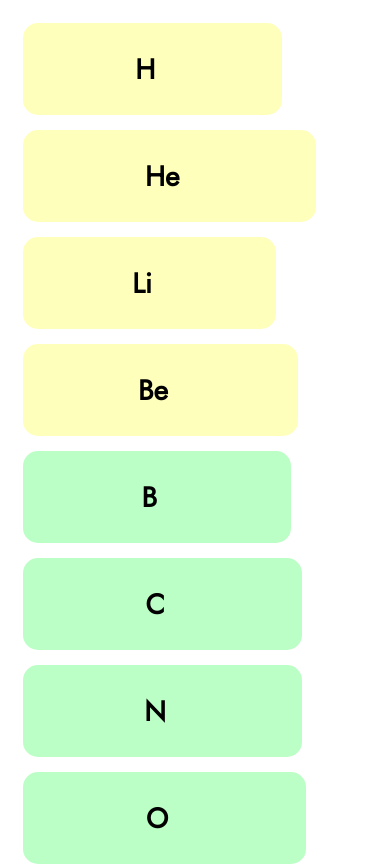
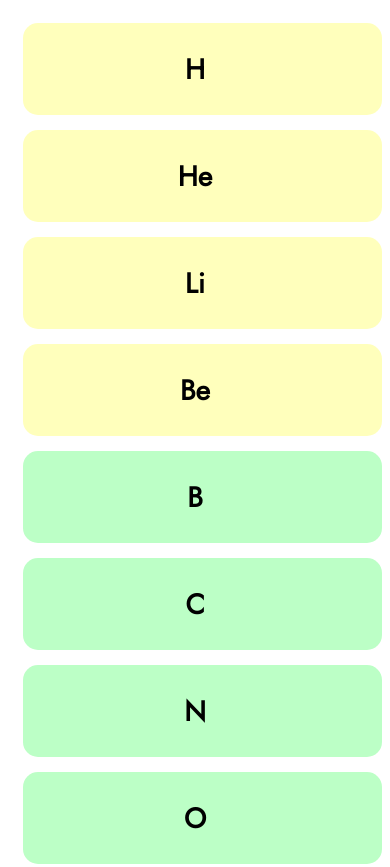
Before and after one commit to Batir20/ChemistrySRP, a plain HTML site: page index.html in a window 390 px wide. Shown: the top 867 px of the page. Drawn offline with Linux system fonts and the light colour scheme.

Commit message:
Update style.css

```diff
--- a/style.css
+++ b/style.css
@@ -102,3 +102,9 @@ body {
 .table__elem-mass {
     margin-right: 20px;
 }
+
+@media (max-width:510px) {
+    .table__elem {
+        width: 100%;
+    }
+}
```
